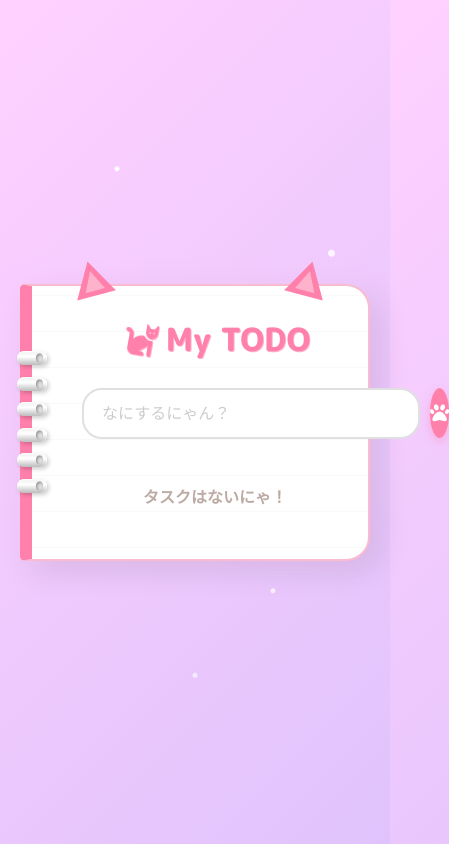
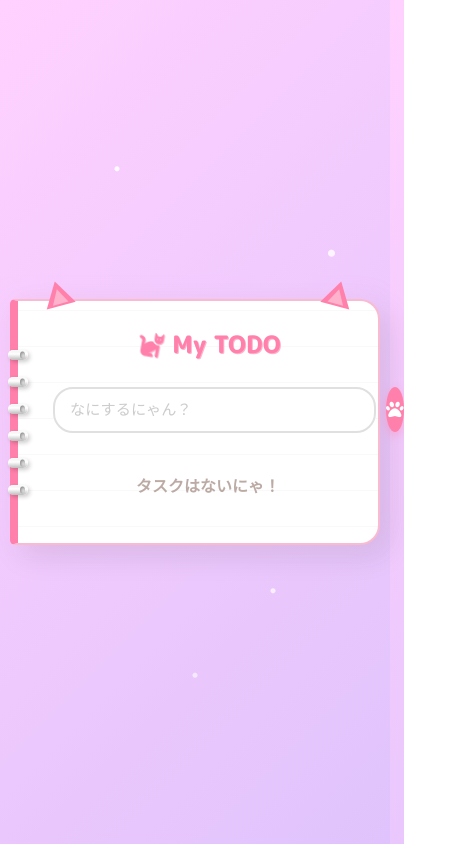
Before and after one commit to tsuntsun4141-yukimi/todo_app, a plain HTML site: page index.html in a window 390 px wide. Shown: the whole page, 449 px wide, since content can reach past the window. Drawn offline with Linux system fonts and the light colour scheme.

Commit message:
Add responsive design for mobile screens

```diff
--- a/style.css
+++ b/style.css
@@ -369,3 +369,97 @@ h1 i {
 .task-list::-webkit-scrollbar-thumb:hover {
     background: var(--primary-hover);
 }
+
+/* =========================================
+   Responsive Design (Mobile)
+   ========================================= */
+@media screen and (max-width: 480px) {
+    body {
+        padding: 10px;
+    }
+
+    .todo-container {
+        padding: 25px 15px 25px 35px;
+        border-radius: 5px 20px 20px 5px;
+        border-left-width: 8px;
+        max-width: 100%;
+    }
+
+    .planner-rings {
+        left: -10px;
+        top: 40px;
+        bottom: 40px;
+    }
+
+    .ring {
+        width: 20px;
+        height: 10px;
+    }
+
+    .ring::after {
+        width: 5px;
+        height: 7px;
+        right: 3px;
+    }
+
+    .cat-ear {
+        top: -20px;
+        border-left-width: 15px;
+        border-right-width: 15px;
+        border-bottom-width: 25px;
+    }
+
+    .cat-ear::after {
+        top: 8px;
+        left: -8px;
+        border-left-width: 8px;
+        border-right-width: 8px;
+        border-bottom-width: 15px;
+    }
+
+    .ear-left {
+        left: 25px;
+    }
+
+    .ear-right {
+        right: 25px;
+    }
+
+    h1 {
+        font-size: 1.5rem;
+    }
+
+    .input-section {
+        margin-bottom: 20px;
+    }
+
+    #taskInput {
+        padding: 10px 15px;
+        font-size: 0.95rem;
+    }
+
+    #addButton {
+        width: 45px;
+        height: 45px;
+        font-size: 1.1rem;
+    }
+
+    .task-item {
+        padding: 10px 12px;
+        margin-bottom: 10px;
+    }
+
+    .task-checkbox-label {
+        font-size: 1rem;
+        margin-right: 10px;
+    }
+
+    .task-text {
+        font-size: 0.95rem;
+    }
+
+    .btn-icon {
+        font-size: 1rem;
+        padding: 4px;
+    }
+}
```
